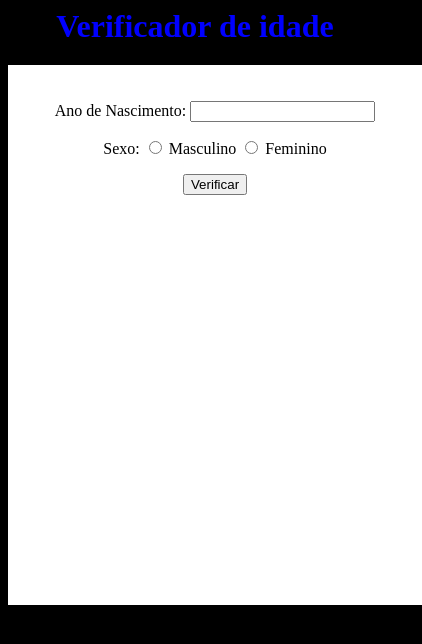
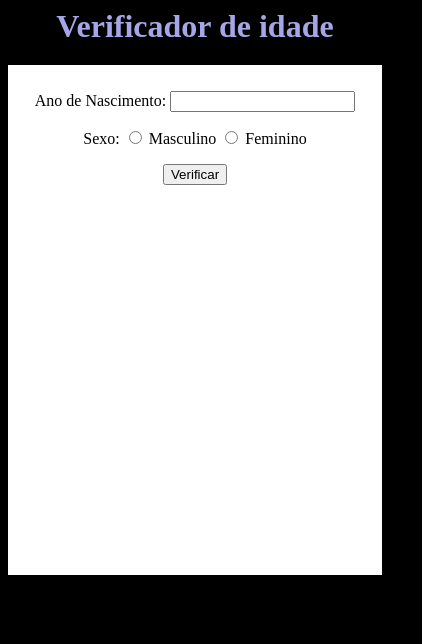
Before and after one commit to Uberdanalmeida/verificador, a plain HTML site: page index.html in a window 390 px wide. Shown: the whole page, 422 px wide, since content can reach past the window. Drawn offline with Linux system fonts and the light colour scheme.

Commit message:
atualizado.

```diff
--- a/style.css
+++ b/style.css
@@ -24,7 +24,6 @@ h1 {
     #verif {
         height: 500px;
         width: 100%;
-        padding: 20px;
         text-align: center;
         background-color: white;
         color: black;
@@ -32,7 +31,7 @@ h1 {
     }
 
     h1 {
-        color: blue;
+        color: rgb(166, 166, 231);
         width: 100%;
         padding-bottom: 20px;
         margin: auto;
```
